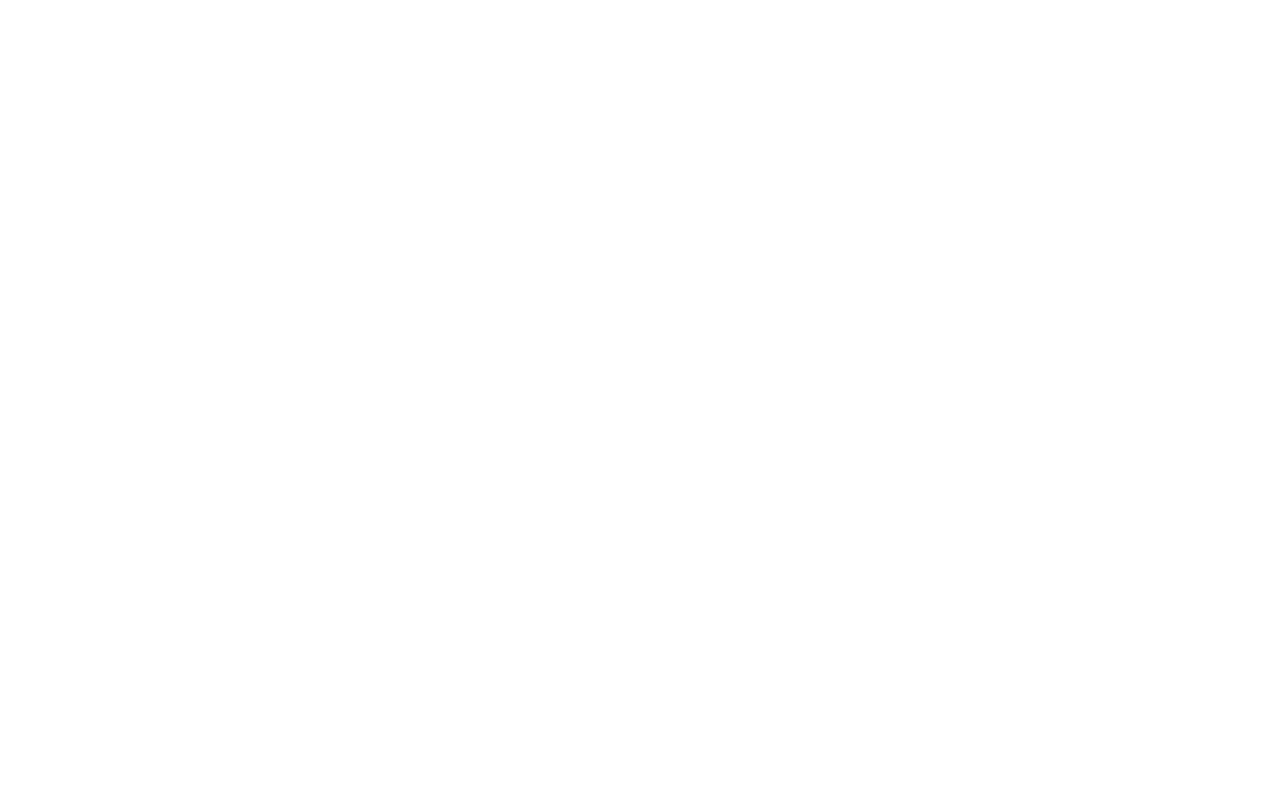
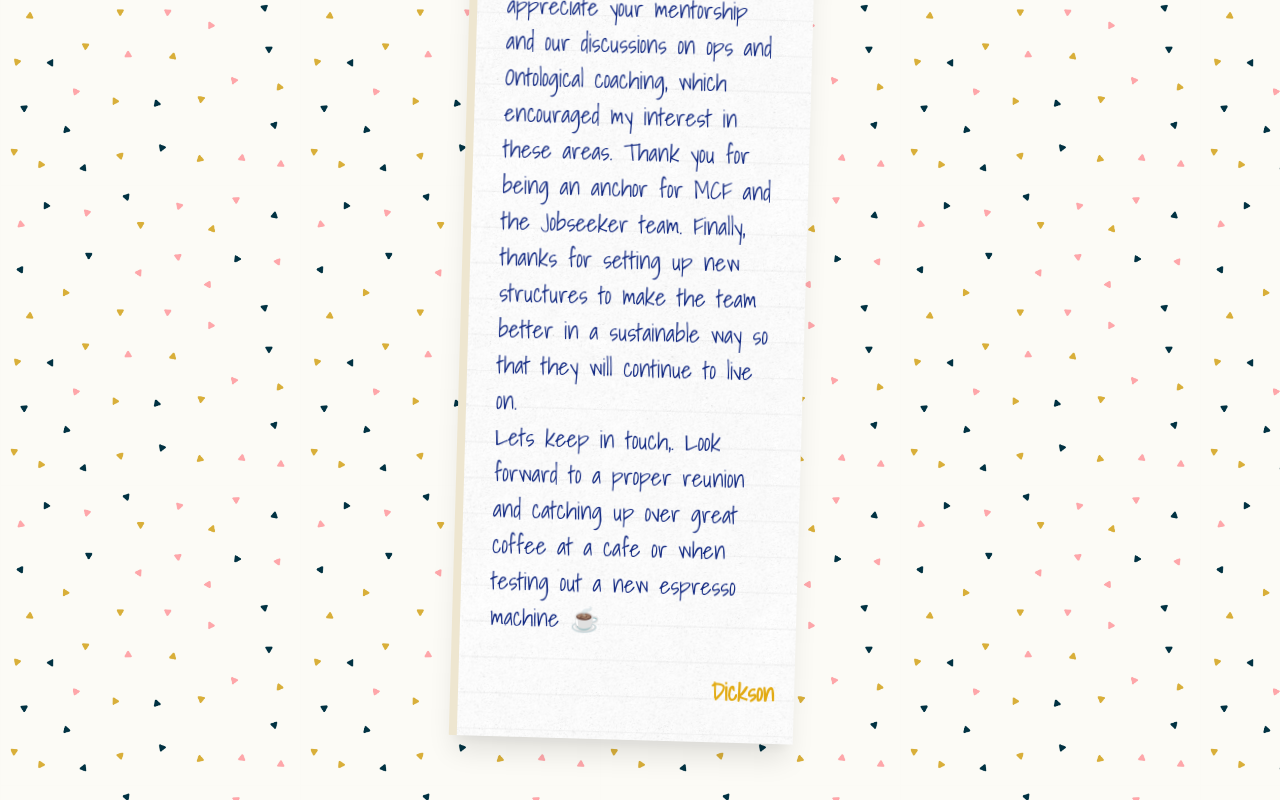
Before and after one commit to zephinzer/farewell, a React (Create React App) app: page / in a window 1280 px wide. Shown: the part 7915-8715 px from the top of the page. Before the commit the page ends 7315 px from the top, so only its background shows below. Built offline with nearby package versions, Linux system fonts and the light colour scheme.

Commit message:
Add message from Dickson

```diff
--- a/src/messages/messages.js
+++ b/src/messages/messages.js
@@ -274,4 +274,12 @@
     header: "Leow Wei Jie",
     message: "Thanks for laying the foundation for MCF and help making its culture great. All the best to your next project!",
   },
+  {
+    type: "text",
+    header: "Dickson",
+    message: "Hi Joseph\n" +
+    "Congratulations on your new position! I'm sure you'll ace it as well and they're lucky to have you 😊\n" +
+    "Thank you for the many conversations that we've had - both the tech-related ones and especially the non-technical ones. I've learned a lot from you technically and really appreciate how you stand by your principles and are willing to speak when you feel that the right thing is not being done. I also really appreciate your mentorship and our discussions on ops and Ontological coaching, which encouraged my interest in these areas. Thank you for being an anchor for MCF and the Jobseeker team. Finally, thanks for setting up new structures to make the team better in a sustainable way so that they will continue to live on.\n" +
+    "Lets keep in touch,. Look forward to a proper reunion and catching up over great coffee at a cafe or when testing out a new espresso machine ☕",
+  },
 ];
```
